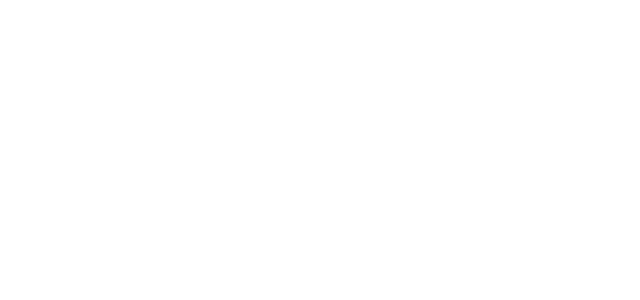
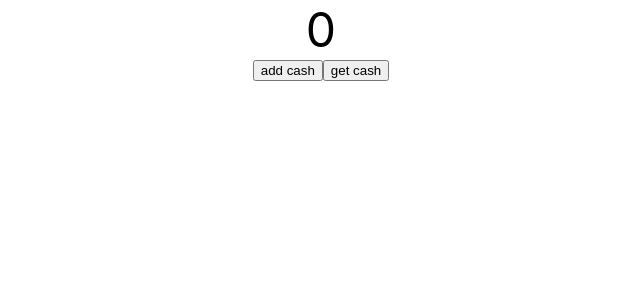
Before and after one commit to kittensgit/redux, a React (Create React App) app: page / in a window 1280 px wide. Shown: the top 300 px of the page, without its empty margins (319-959 px from the left). Built offline with nearby package versions, Linux system fonts and the light colour scheme.

Commit message:
store, reducer, useDispatch, useSelector, action

```diff
--- a/src/App.js
+++ b/src/App.js
@@ -1,9 +1,25 @@
+import { useDispatch, useSelector } from 'react-redux';
 import './App.css';
 
 function App() {
+
+  const dispatch = useDispatch()
+  const cash = useSelector(state => state.cash)
+
+  const addCash = (cash) => {
+    dispatch({ type: "ADD_CASH", payload: cash })
+  }
+
+  const getCash = (cash) => {
+    dispatch({ type: "GET_CASH", payload: cash })
+  }
+
+
   return (
     <div className="App">
-
+      <div style={{ fontSize: '3rem' }}>{cash}</div>
+      <button onClick={() => addCash(Number(prompt()))}>add cash</button>
+      <button onClick={() => getCash(Number(prompt()))}>get cash</button>
     </div>
   );
 }
--- a/src/index.js
+++ b/src/index.js
@@ -2,8 +2,29 @@
 import ReactDOM from 'react-dom/client';
 import './index.css';
 import App from './App';
+import { createStore } from 'redux';
+import { Provider } from 'react-redux';
+
+const defaultState = {
+    cash: 0
+}
+
+const reducer = (state = defaultState, action) => {
+    switch (action.type) {
+        case "ADD_CASH":
+            return { ...state, cash: state.cash + action.payload }
+        case "GET_CASH":
+            return { ...state, cash: state.cash - action.payload }
+        default:
+            return state
+    }
+}
+
+const store = createStore(reducer)
 
 const root = ReactDOM.createRoot(document.getElementById('root'));
 root.render(
-    <App />
+    <Provider store={store}>
+        <App />
+    </Provider>
 );
```
